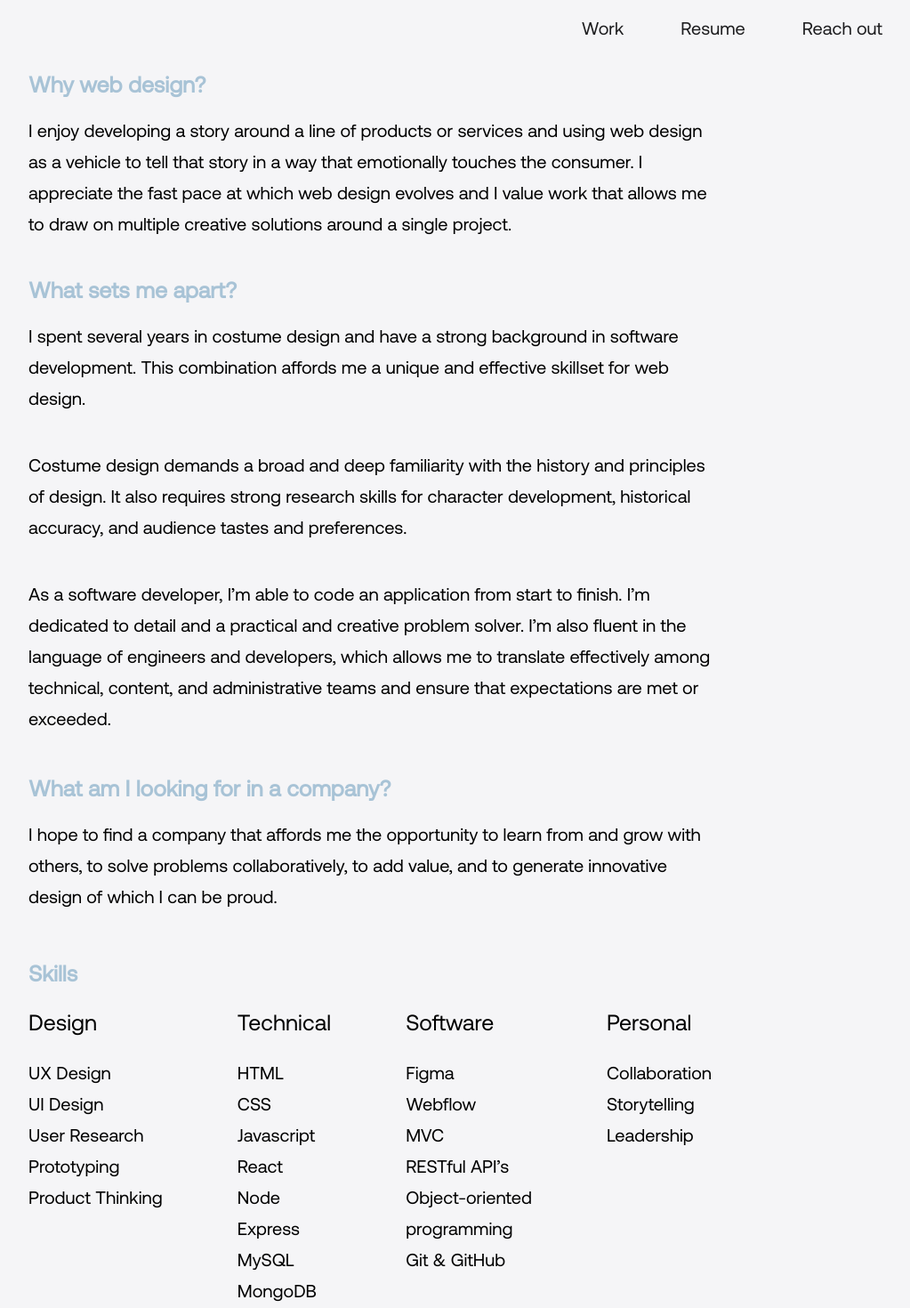
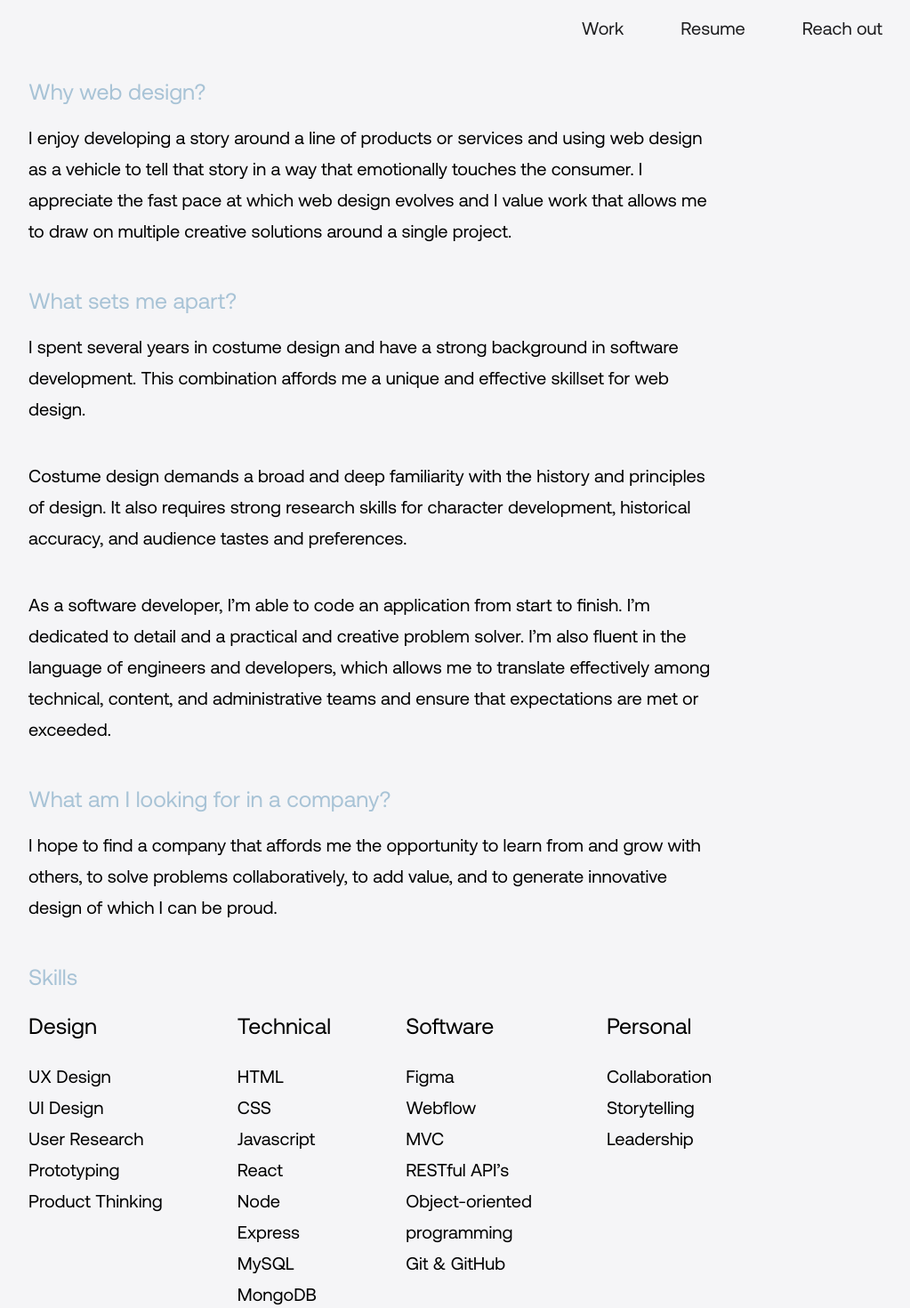
Before and after one commit to sophiehomer/react_portfolio, a React (Create React App) app: page /work in a window 1280 px wide. Shown: the top 1470 px of the page at 89% size, without its empty margins (224-1247 px from the left). Built offline with nearby package versions, Linux system fonts and the light colour scheme.

Commit message:
changed heading tags to p tags on more about me page

```diff
--- a/src/pages/work/index.js
+++ b/src/pages/work/index.js
@@ -1,5 +1,5 @@
 import React, { useEffect } from 'react'
-import Portfolio from '../../components/Portfolio'
+// import Portfolio from '../../components/Portfolio'
 import NavProject from '../../components/Navigation_project';
 
 const About = () => {
@@ -10,12 +10,12 @@ const About = () => {
       <div>
            <NavProject/>
         <main className='moreAboutMeContainer'>
-        <h1 className="first"> Why web design?</h1>
+        <p className="first"> Why web design?</p>
         <p className="firstSummary">
           I enjoy developing a story around a line of products or services and using web design as a vehicle to tell that story in a way that emotionally touches the consumer.
           I appreciate the fast pace at which web design evolves and I value work that allows me to draw on multiple creative solutions around a single project.
         </p>
-        <h2 className="second"> What sets me apart?</h2>
+        <p className="second"> What sets me apart?</p>
         <p className="secondSummary">
           I spent several years in costume design and have a strong background in software development. This combination affords me a unique and effective skillset for web design.
         </p>
@@ -25,11 +25,11 @@ const About = () => {
         <p className="secondSummary">
           As a software developer, I’m able to code an application from start to finish. I’m dedicated to detail and a practical and creative problem solver. I’m also fluent in the language of engineers and developers, which allows me to translate effectively among technical, content, and administrative teams and ensure that expectations are met or exceeded.
         </p>
-        <h3 className="third">What am I looking for in a company?</h3>
+        <p className="third">What am I looking for in a company?</p>
         <p className="thirdSummary">
           I hope to find a company that affords me the opportunity to learn from and grow with others, to solve problems collaboratively, to add value, and to generate innovative design of which I can be proud.
         </p>
-        <h4 className="fourth">Skills</h4>
+        <p className="fourth">Skills</p>
         <div className="skillsContainer">
           <div className="designSkills">
             <p className="design">Design</p>
@@ -56,7 +56,6 @@ const About = () => {
           </div>
 
           <div className="applicationsParadigms">
-          {/* <p className="appsParadigms">Apps & Paradigms</p>    */}
           <p className="appsParadigms">Software</p>
           <p className="fourthSummary">
             Figma <br></br>
@@ -76,13 +75,7 @@ const About = () => {
               Leadership
             </p>
           </div>
-
-
         </div>
-
-
-
-
       </main>
     </div>
     )
```
Lines whose indentation alone changed are shown as unchanged.
